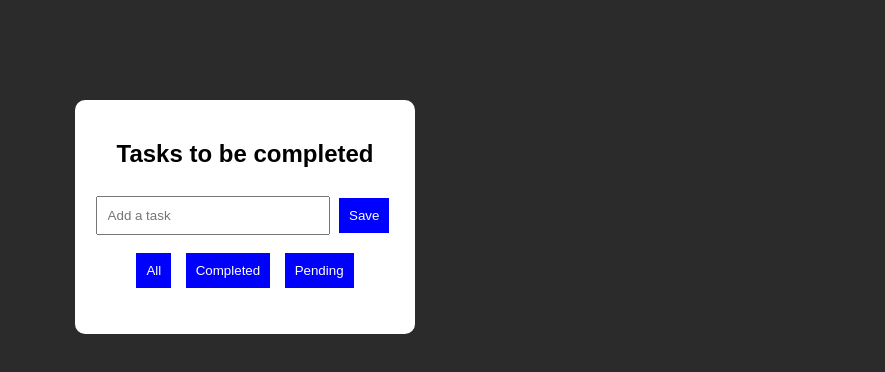
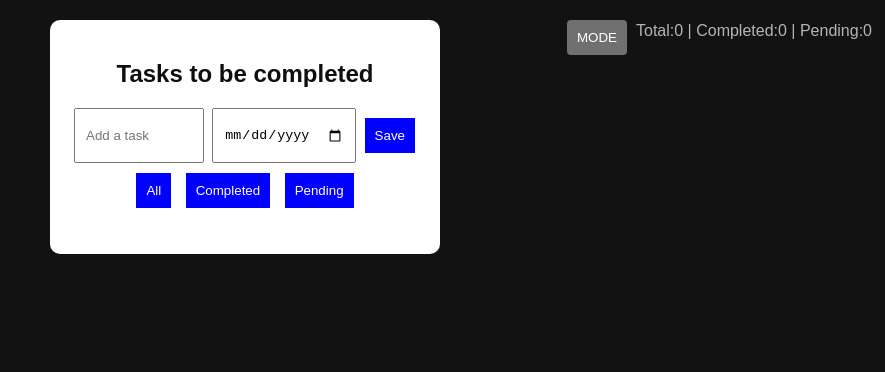
Before and after one commit to AbhipshaChandel/Javascript-Project, a plain HTML site: page Project-16/index.html in a window 1280 px wide. Shown: the whole page, without its empty margins (395-1280 px from the left). Drawn offline with Linux system fonts and the light colour scheme.

Commit message:
Added Task Counter and Mode

```diff
--- a/Project-16/index.html
+++ b/Project-16/index.html
@@ -6,11 +6,17 @@
     <title>Task Manager</title>
     <link rel="stylesheet" href="style.css">
 </head>
-<body>
+<body class="dark">
+    <div class="tasksLeft"></div>
+    <button class="mode" style="background-color: #717070; border-radius: 4px; position: absolute; right: 250px; top: 0px; margin: 0px;">MODE</button>
     <div class="container">
         <h2>Tasks to be completed</h2>
+        <div class="inputcontainer">
             <input class="text" type="text" placeholder="Add a task">
+            <input type="date" class="deadline">
             <button class="btn">Save</button>
+        </div>
+
         <button onclick="showlist('list1')">All</button>
         <button onclick="showlist('list2')">Completed</button>
         <button onclick="showlist('list3')">Pending</button>
--- a/Project-16/script.js
+++ b/Project-16/script.js
@@ -1,5 +1,6 @@
 
 let tasks = JSON.parse(localStorage.getItem("tasks")) || [];
+
 
 function displaytasks() {
   let text = document.querySelector("#list1");
@@ -14,7 +15,7 @@ function displaytasks() {
 
   function createElements(task,index){
         let li = document.createElement("li");
-    li.innerHTML = task.text;
+    li.innerHTML = task.text+" (Due:"+task.Deadline+")";
 
     if (task.completed) {
       li.classList.add("completed");
@@ -57,30 +58,37 @@ function displaytasks() {
     return li
   }
 
-
+  let c=0;
+  let p=0;
   tasks.forEach((task, index) => {
     let liAll=createElements(task,index)
     text.appendChild(liAll)
 
     let li2=createElements(task,index)
     if(task.completed){
+      c++
       complete.appendChild(li2)
     }
     else{
       pending.appendChild(li2)
+      p++
     }
 
   });
+
+  document.querySelector(".tasksLeft").innerHTML=`Total:${tasks.length} | Completed:${c} | Pending:${p}`
 }
 
 document.querySelector(".btn").addEventListener("click", function () {
   let x = document.querySelector(".text").value;
-  if (x === "") {
-    alert("Add a task");
+  let y=document.querySelector(".deadline").value;
+  if (x === "" || y==="") {
+    alert("Add both task and due date");
     return
   }
-  tasks.push({ text: x, completed: false });
+  tasks.push({ text: x,Deadline:y, completed: false });
   document.querySelector(".text").value=""
+  document.querySelector(".deadline").value=""
   updateStorage();
   displaytasks();
 });
@@ -99,6 +107,12 @@ function showlist(listId){
 
   document.getElementById(listId).classList.remove("hidden")
 }
+
+document.querySelector(".mode").addEventListener("click",()=>{
+ document.querySelector("body").classList.toggle("dark")
+})
+
+
 displaytasks();
 
 window.onload = () => showlist("list1");
--- a/Project-16/style.css
+++ b/Project-16/style.css
@@ -1,21 +1,40 @@
 body {
     font-family: Arial;
-    background: #2b2b2b;
+    background: #686868;
     text-align: center;
+    position: relative;
+}
+
+body.dark {
+  background-color: #121212;
+  color: rgb(15, 14, 14);
+}
+
+.tasksLeft{
+    position: absolute;
+    right: 5px;
+    top: 2px;
+    color: #b6b5b5;
 }
 
 .container {
-    background: white;
+    background:white;
     padding: 20px;
-    width: 300px;
+    width: 350px;
     margin: auto;
-    margin-top: 100px;
+    margin-top: 20px;
     border-radius: 10px;
+}
+
+.inputcontainer{
+    display: flex;
 }
 
 input {
     padding: 10px;
     width: 70%;
+    display: flex;
+    margin: 0px 4px;
 }
 
 button {
```
